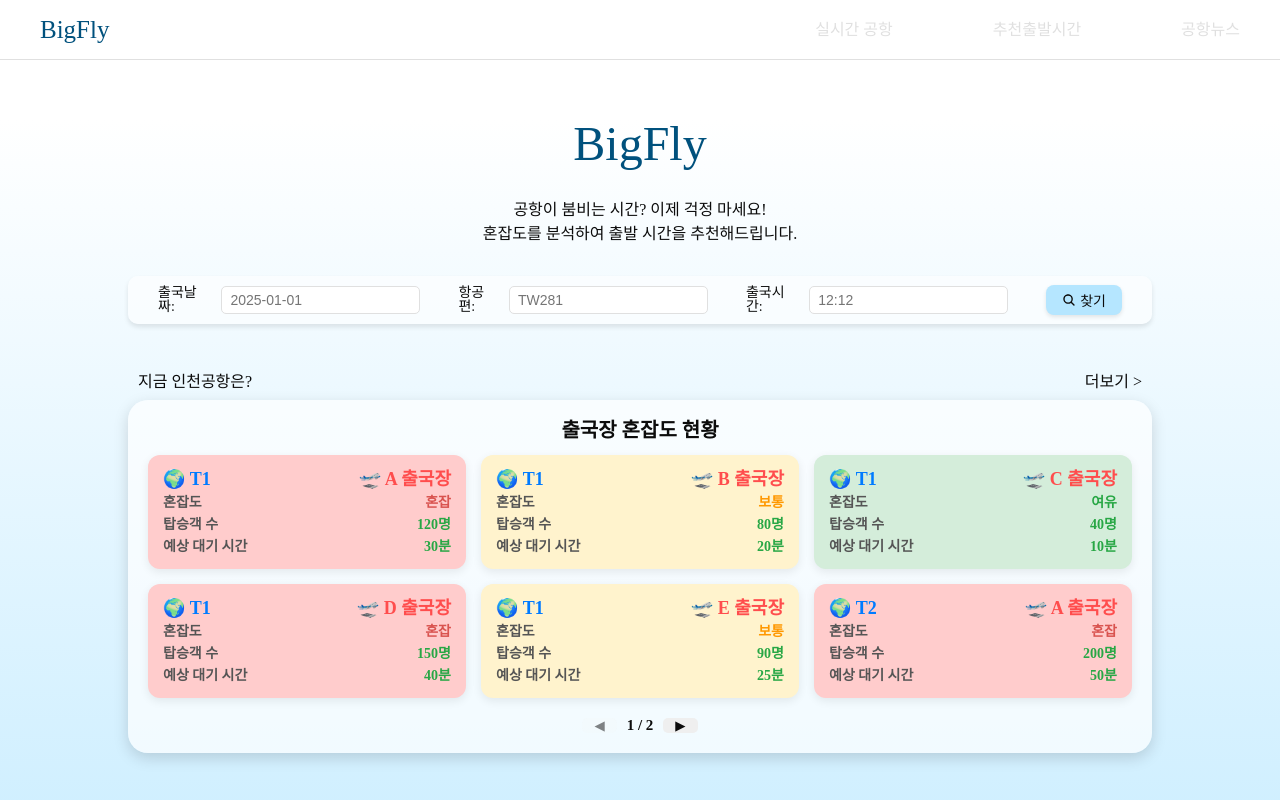
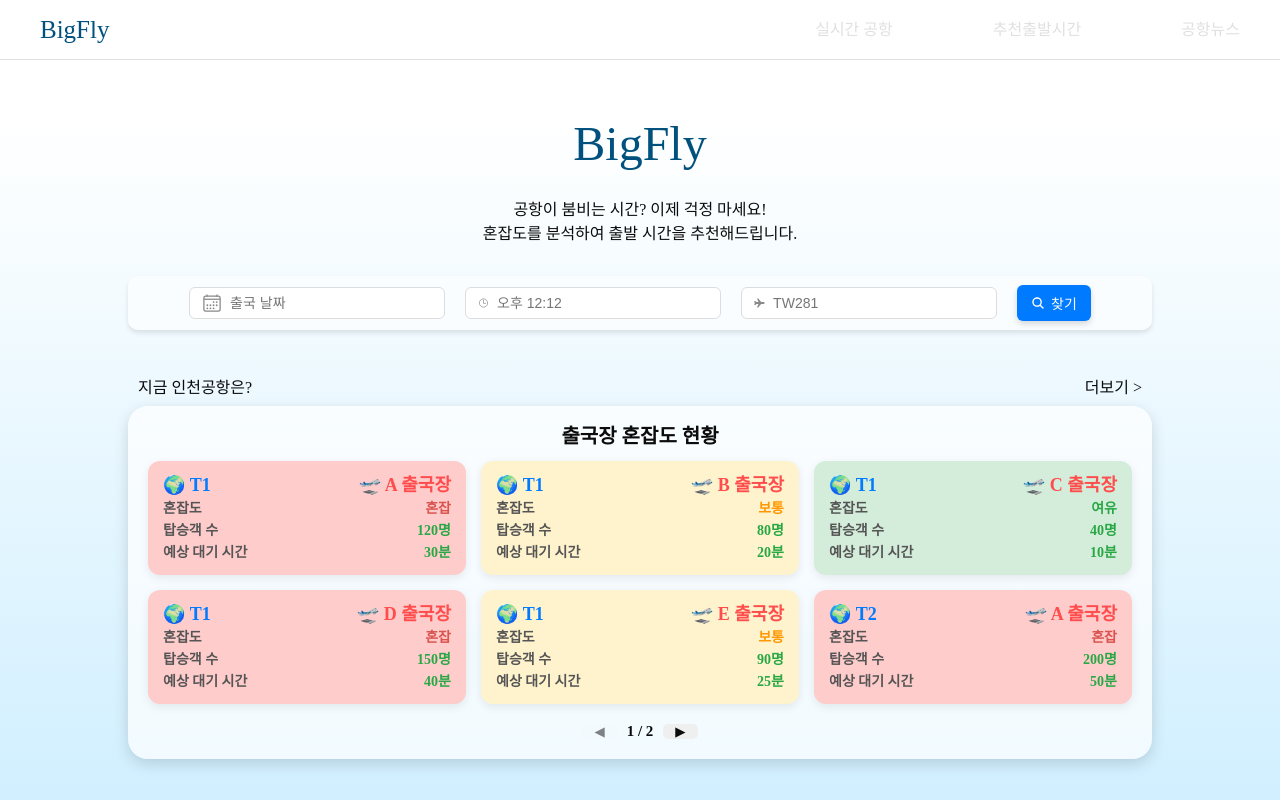
Before and after one commit to Heesu01/BigFly, a React (Vite) app: page /main in a window 1280 px wide. Shown: the top 800 px of the page. Built offline with nearby package versions, Linux system fonts and the light colour scheme.

Commit message:
style: 정보입력 컴포넌트 디자인 수정

```diff
--- a/src/components/FlightSearch.tsx
+++ b/src/components/FlightSearch.tsx
@@ -1,9 +1,15 @@
 import React, { useState } from "react";
 import styled from "styled-components";
-import { IoSearch } from "react-icons/io5";
+import {
+  IoSearch,
+  IoCalendarOutline,
+  IoAirplane,
+  IoTimeOutline,
+} from "react-icons/io5";
 import DatePicker from "react-datepicker";
 import "react-datepicker/dist/react-datepicker.css";
 import { ko } from "date-fns/locale";
+import { useNavigate } from "react-router-dom";
 
 interface FlightSearchProps {
   onSearch: (data: {
@@ -14,39 +20,51 @@ interface FlightSearchProps {
 }
 
 const FlightSearch: React.FC<FlightSearchProps> = ({ onSearch }) => {
+  const navigate = useNavigate();
   const [date, setDate] = useState<Date | null>(null);
   const [flightNumber, setFlightNumber] = useState<string>("");
   const [departureTime, setDepartureTime] = useState<string>("");
 
   const handleSearch = () => {
     onSearch({ date, flightNumber, departureTime });
+    const searchData = { date, flightNumber, departureTime };
+    navigate("/departure/detail", { state: searchData });
   };
 
   return (
     <Container>
       <Row>
-        <Label>출국날짜:</Label>
+        <InputContainer>
+          <IoCalendarOutline size={20} color="#888" />
           <StyledDatePicker
             selected={date}
             onChange={(selectedDate: Date | null) => setDate(selectedDate)}
-          dateFormat="yyyy-MM-dd"
-          placeholderText="2025-01-01"
+            dateFormat="yyyy. MM. dd."
+            placeholderText="출국 날짜"
             locale={ko}
           />
-        <Label>항공편:</Label>
+        </InputContainer>
+
+        <InputContainer>
+          <IoTimeOutline size={20} color="#888" />
+          <Input
+            type="text"
+            value={departureTime}
+            onChange={(e) => setDepartureTime(e.target.value)}
+            placeholder="오후 12:12"
+          />
+        </InputContainer>
+
+        <InputContainer>
+          <IoAirplane size={20} color="#888" />
           <Input
             type="text"
             value={flightNumber}
             onChange={(e) => setFlightNumber(e.target.value)}
             placeholder="TW281"
           />
-        <Label>출국시간:</Label>
-        <Input
-          type="text"
-          value={departureTime}
-          onChange={(e) => setDepartureTime(e.target.value)}
-          placeholder="12:12"
-        />
+        </InputContainer>
+
         <Button onClick={handleSearch}>
           <IoSearch />
           찾기
@@ -69,47 +87,56 @@ const Container = styled.div`
 const Row = styled.div`
   display: flex;
   align-items: center;
-  gap: 8px;
+  justify-content: center;
+  gap: 20px;
 `;
 
-const Label = styled.p`
-  margin: 0;
-  font-size: 14px;
+const InputContainer = styled.div`
+  display: flex;
+  align-items: center;
+  background-color: #fff;
+  border: 1px solid #ddd;
+  border-radius: 6px;
+  padding: 5px 12px;
+  gap: 8px;
+  width: 20vw;
 `;
 
 const Input = styled.input`
-  border: 1px solid ${(props) => props.theme.colors.gray};
-  border-radius: 5px;
-  padding: 5px 8px;
+  border: none;
   font-size: 14px;
   flex: 1;
   margin-right: 30px;
+
+  &:focus {
+    outline: none;
+  }
 `;
 
-const StyledDatePicker = styled(DatePicker)<
-  React.ComponentProps<typeof DatePicker>
->`
-  border: 1px solid ${(props) => props.theme.colors.gray};
-  border-radius: 5px;
-  padding: 5px 8px;
+const StyledDatePicker = styled(DatePicker)`
+  border: none;
   font-size: 14px;
   flex: 1;
-  margin-right: 30px;
+
+  &:focus {
+    outline: none;
+  }
 `;
 
 const Button = styled.button`
-  background-color: ${(props) => props.theme.colors.blue};
-  padding: 5px 16px;
-  border-radius: 8px;
+  background-color: #007bff;
+  color: white;
+  padding: 8px 14px;
+  border-radius: 6px;
   font-size: 14px;
   cursor: pointer;
-  box-shadow: 0 2px 4px rgba(0, 0, 0, 0.1);
   display: flex;
   align-items: center;
-  gap: 4px;
+  gap: 6px;
+  border: none;
+  box-shadow: 0 3px 6px rgba(0, 0, 0, 0.15);
 
   &:hover {
-    background-color: ${(props) => props.theme.colors.pointBlue};
-    color: white;
+    background-color: #0056b3;
   }
 `;
```
Lines whose indentation alone changed are shown as unchanged.
